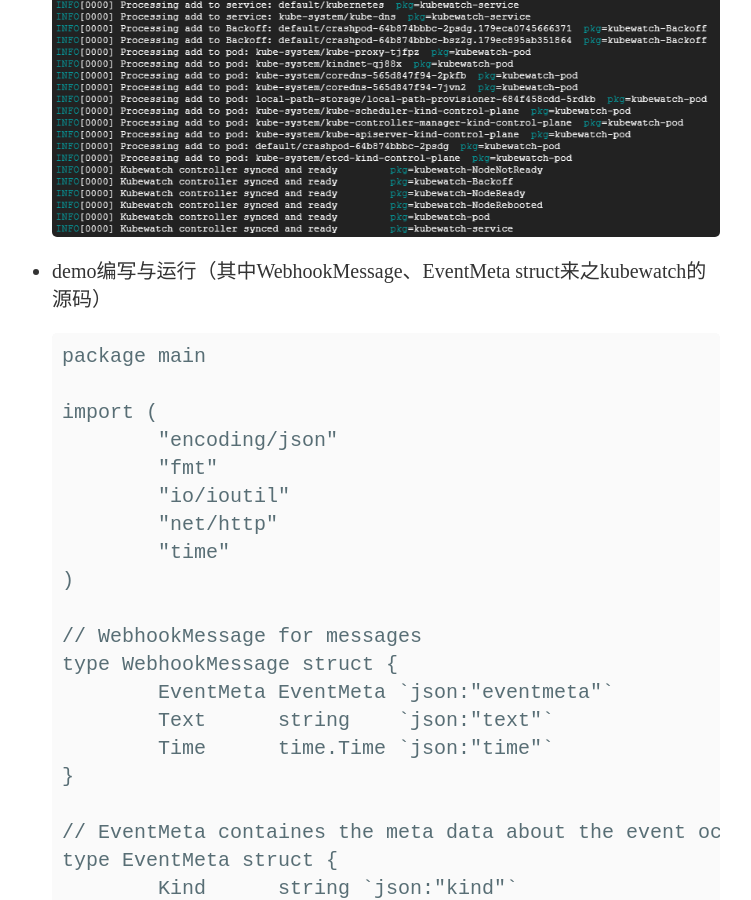
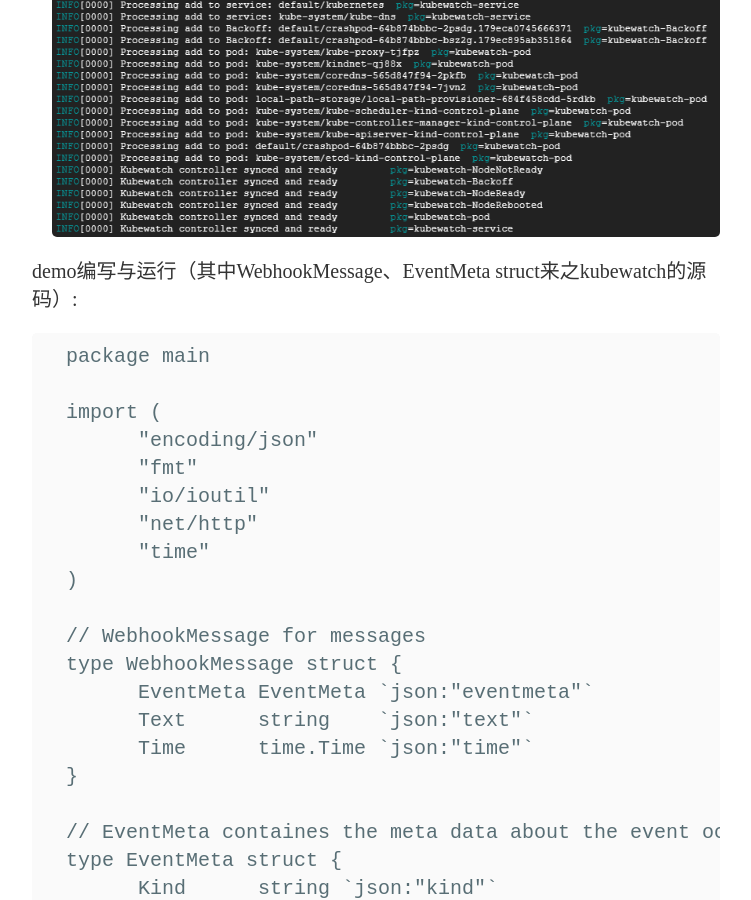
Before and after one commit to yimacro/yimacro.github.io, a Jekyll site: the page built from _posts/2023-12-15-kubewatch获取k8s状态变更信息.md, in a window 1280 px wide and 900 px high, scrolled down 1708 px. Shown: the whole window, without its empty margins (264-1015 px from the left). Built offline with Jekyll 4.4.1, drawn with Linux system fonts in a browser that asks for light colours; some web fonts are replaced; comment, search, counter and statistics services are not loaded; some of the changed text lies outside the part shown.

````diff
--- a/_posts/2023-12-15-kubewatch获取k8s状态变更信息.md
+++ b/_posts/2023-12-15-kubewatch获取k8s状态变更信息.md
@@ -21,7 +21,7 @@ kubewatch 是一个 Kubernetes 观察程序，用于将通知发布到可用的
 
 github源码地址：[GitHub - robusta-dev/kubewatch: Watch k8s events and trigger Handlers](https://github.com/robusta-dev/kubewatch)
 
-* kubewatch安装，步骤如下
+kubewatch安装，步骤如下:
 
 1. 克隆代码 git clone https://github.com/bitnami-labs/kubewatch.git
 
@@ -49,7 +49,7 @@ github源码地址：[GitHub - robusta-dev/kubewatch: Watch k8s events and trigg
 
    ![image-20231208155249503](https://yimacro.github.io/pics/post/image-20231208155249503.png)
 
-* demo编写与运行（其中WebhookMessage、EventMeta struct来之kubewatch的源码）
+demo编写与运行（其中WebhookMessage、EventMeta struct来之kubewatch的源码）:
 
   ```
   package main
````
